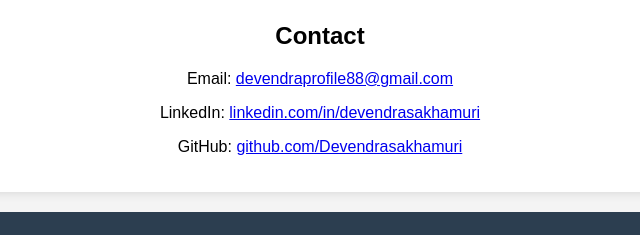
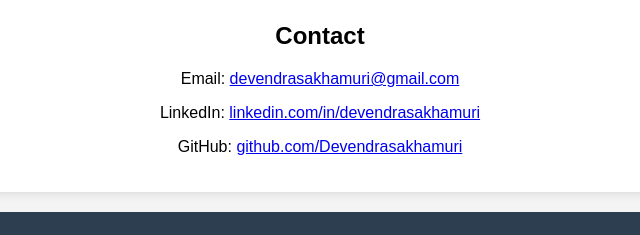
Before and after one commit to Devendrasakhamuri/portfolio-website, a plain HTML site: page index.html in a window 1280 px wide. Shown: the part 762-997 px from the top of the page, 320-960 px from the left. Drawn offline with Linux system fonts and the light colour scheme.

Commit message:
Update index.html

```diff
--- a/index.html
+++ b/index.html
@@ -7,11 +7,13 @@
     <link rel="stylesheet" href="styles.css">
 </head>
 <body>
+
     <header>
         <h1>Hi, I'm <span>Devendra Sakhamuri</span></h1>
         <p>Data Analyst | Microsoft Certified | Python | SQL | Power BI</p>
         <button onclick="window.location.href='#projects'">View My Work</button>
     </header>
+
     <nav>
         <a href="#about">About</a>
         <a href="#projects">Projects</a>
@@ -37,18 +39,17 @@
         </div>
     </section>
 
-
     <section id="contact">
         <h2>Contact</h2>
-        <p>Email: <a href="mailto:devendraprofile88@gmail.com">devendraprofile88@gmail.com</a></p>
+        <p>Email: <a href="mailto:devendrasakhamuri@gmail.com">devendrasakhamuri@gmail.com</a></p>
         <p>LinkedIn: <a href="#">linkedin.com/in/devendrasakhamuri</a></p>
         <p>GitHub: <a href="#">github.com/Devendrasakhamuri</a></p>
     </section>
 
-
     <footer>
         <p>&copy; 2025 Devendra Sakhamuri. All rights reserved.</p>
     </footer>
+
     <script>
         document.getElementById("dark-mode-toggle").onclick = function() {
             document.body.classList.toggle("dark-mode");
```
